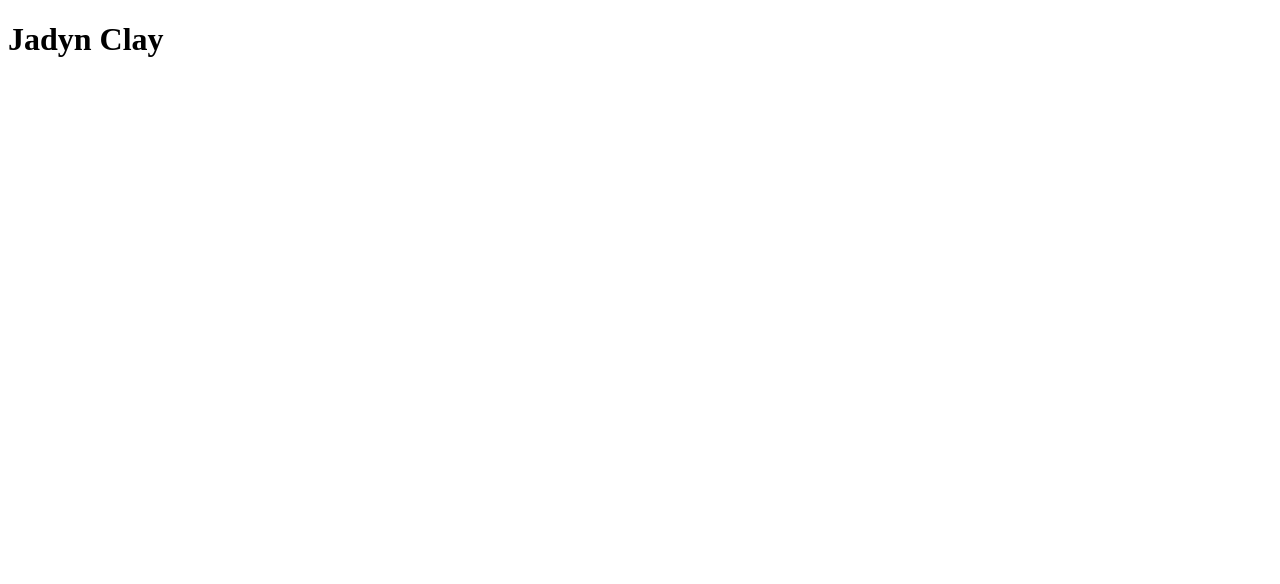
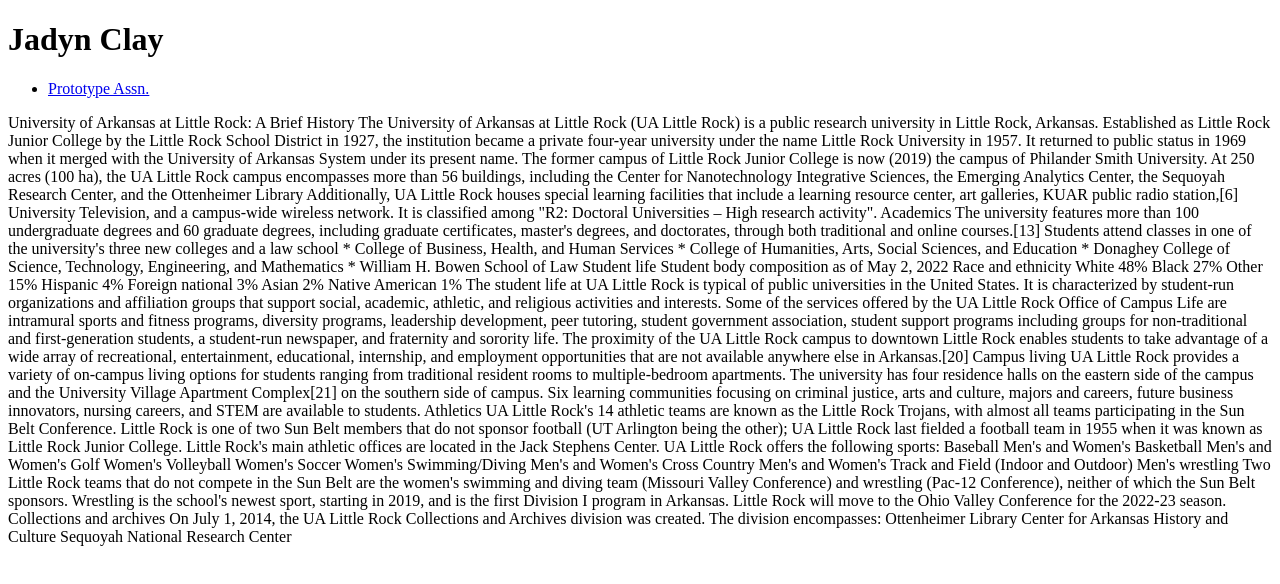
Before and after one commit to Jade-clay/ifsc-1310, a plain HTML site: page index.html in a window 1280 px wide. Drawn offline with Linux system fonts and the light colour scheme.

Commit message:
almost finished

```diff
--- a/index.html
+++ b/index.html
@@ -12,5 +12,71 @@
 
 <body>
   <h1>Jadyn Clay</h1>
+  <nav>
+    <ul>
+      <li>
+        <a href="prototype/index.html">Prototype Assn.</a>
+      </li>
+    </ul>
+  </nav>
+  University of Arkansas at Little Rock: A Brief History
+
+The University of Arkansas at Little Rock (UA Little Rock) is a public research university in Little Rock, Arkansas. Established as Little Rock Junior College by the Little Rock School District in 1927, the institution became a private four-year university under the name Little Rock University in 1957. It returned to public status in 1969 when it merged with the University of Arkansas System under its present name. The former campus of Little Rock Junior College is now (2019) the campus of Philander Smith University.
+
+At 250 acres (100 ha), the UA Little Rock campus encompasses more than 56 buildings, including the Center for Nanotechnology Integrative Sciences, the Emerging Analytics Center, the Sequoyah Research Center, and the Ottenheimer Library Additionally, UA Little Rock houses special learning facilities that include a learning resource center, art galleries, KUAR public radio station,[6] University Television, and a campus-wide wireless network. It is classified among "R2: Doctoral Universities – High research activity".
+
+Academics
+
+The university features more than 100 undergraduate degrees and 60 graduate degrees, including graduate certificates, master's degrees, and doctorates, through both traditional and online courses.[13] Students attend classes in one of the university's three new colleges and a law school
+
+* College of Business, Health, and Human Services
+* College of Humanities, Arts, Social Sciences, and Education
+* Donaghey College of Science, Technology, Engineering, and Mathematics
+* William H. Bowen School of Law
+
+Student life
+
+Student body composition as of May 2, 2022
+Race and ethnicity
+
+White			48%
+Black			27%
+Other			15%
+Hispanic		4%
+Foreign national	3%
+Asian			2%
+Native American	1%
+
+
+The student life at UA Little Rock is typical of public universities in the United States. It is characterized by student-run organizations and affiliation groups that support social, academic, athletic, and religious activities and interests. Some of the services offered by the UA Little Rock Office of Campus Life are intramural sports and fitness programs, diversity programs, leadership development, peer tutoring, student government association, student support programs including groups for non-traditional and first-generation students, a student-run newspaper, and fraternity and sorority life. The proximity of the UA Little Rock campus to downtown Little Rock enables students to take advantage of a wide array of recreational, entertainment, educational, internship, and employment opportunities that are not available anywhere else in Arkansas.[20]
+
+Campus living
+
+UA Little Rock provides a variety of on-campus living options for students ranging from traditional resident rooms to multiple-bedroom apartments. The university has four residence halls on the eastern side of the campus and the University Village Apartment Complex[21] on the southern side of campus. Six learning communities focusing on criminal justice, arts and culture, majors and careers, future business innovators, nursing careers, and STEM are available to students.
+
+Athletics
+
+UA Little Rock's 14 athletic teams are known as the Little Rock Trojans, with almost all teams participating in the Sun Belt Conference. Little Rock is one of two Sun Belt members that do not sponsor football (UT Arlington being the other); UA Little Rock last fielded a football team in 1955 when it was known as Little Rock Junior College. Little Rock's main athletic offices are located in the Jack Stephens Center. UA Little Rock offers the following sports:
+
+Baseball
+Men's and Women's Basketball
+Men's and Women's Golf
+Women's Volleyball
+Women's Soccer
+Women's Swimming/Diving
+Men's and Women's Cross Country
+Men's and Women's Track and Field (Indoor and Outdoor)
+Men's wrestling
+Two Little Rock teams that do not compete in the Sun Belt are the women's swimming and diving team (Missouri Valley Conference) and wrestling (Pac-12 Conference), neither of which the Sun Belt sponsors. Wrestling is the school's newest sport, starting in 2019, and is the first Division I program in Arkansas.
+
+Little Rock will move to the Ohio Valley Conference for the 2022-23 season.
+
+Collections and archives
+
+On July 1, 2014, the UA Little Rock Collections and Archives division was created. The division encompasses:
+
+Ottenheimer Library
+Center for Arkansas History and Culture
+Sequoyah National Research Center
 </body>
 </html>
```
